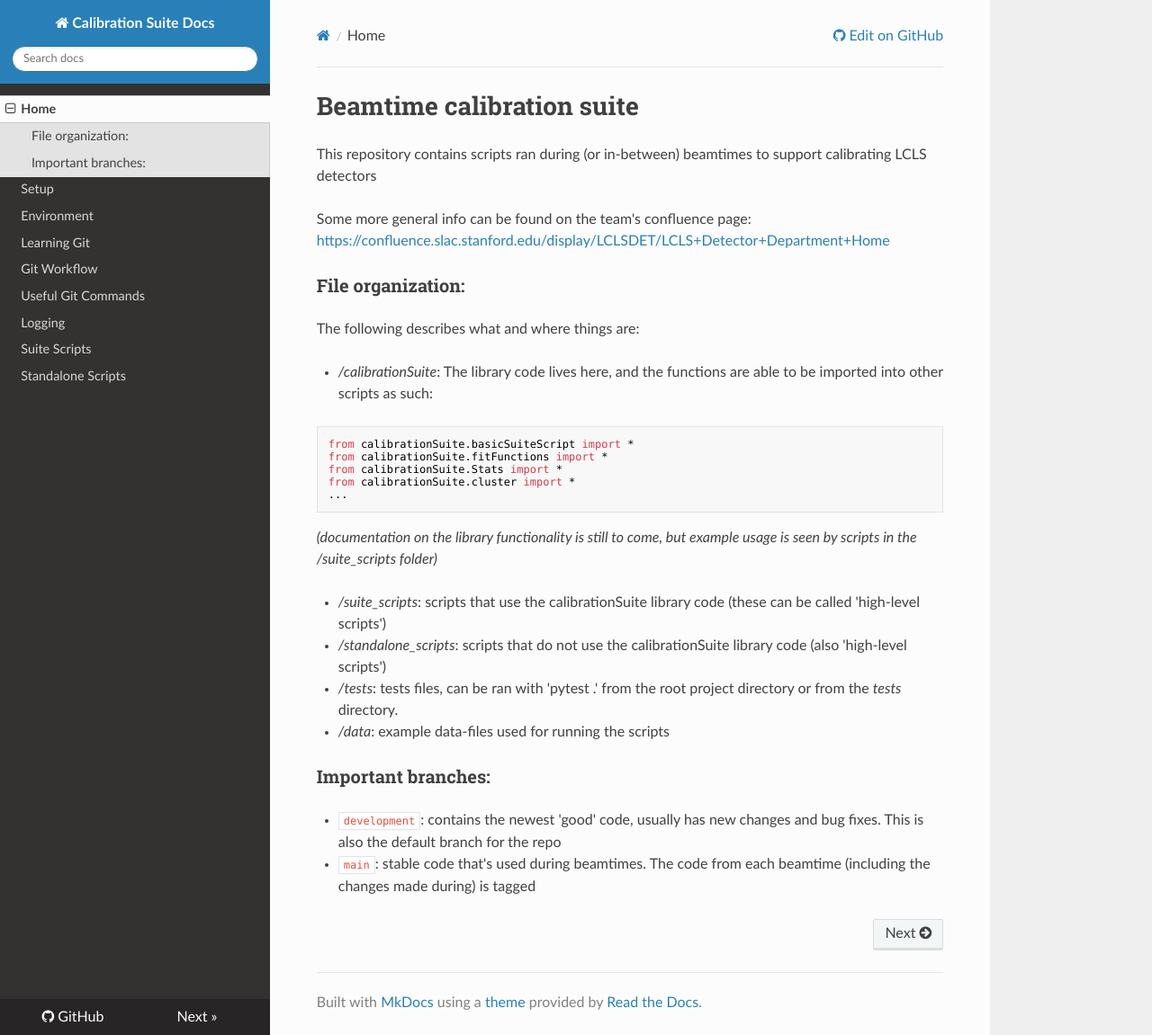
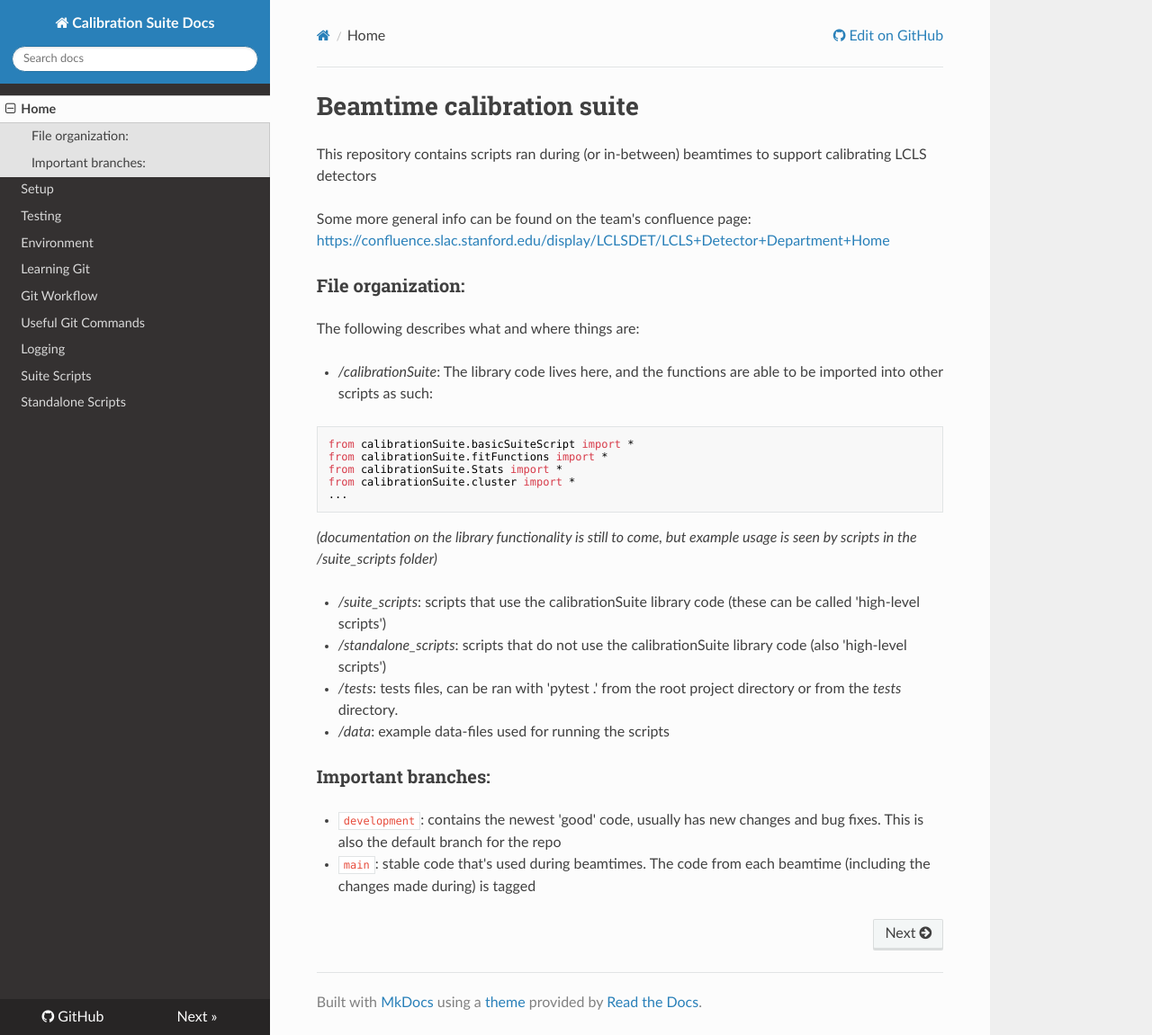
Before and after one commit to slaclab/beamtime-calibration-suite, an MkDocs documentation site: the page built from docs/index.md, in a window 1280 px wide and 1151 px high. Shown: the whole window at 90% size. Built offline with MkDocs 1.6.1, drawn with Linux system fonts in a browser that asks for light colours; nearby versions of some CDN libraries.

Commit message:
DOC: make testing doc page get loaded by gh-pages

```diff
--- a/mkdocs.yml
+++ b/mkdocs.yml
@@ -4,6 +4,7 @@ repo_url: https://github.com/slaclab/beamtime-calibration-suite
 nav:
   - Home: index.md
   - Setup: setup.md
+  - Testing: testing.md
   - Environment: environment.md
   - Learning Git: learning_git.md
   - Git Workflow: workflow.md
```
